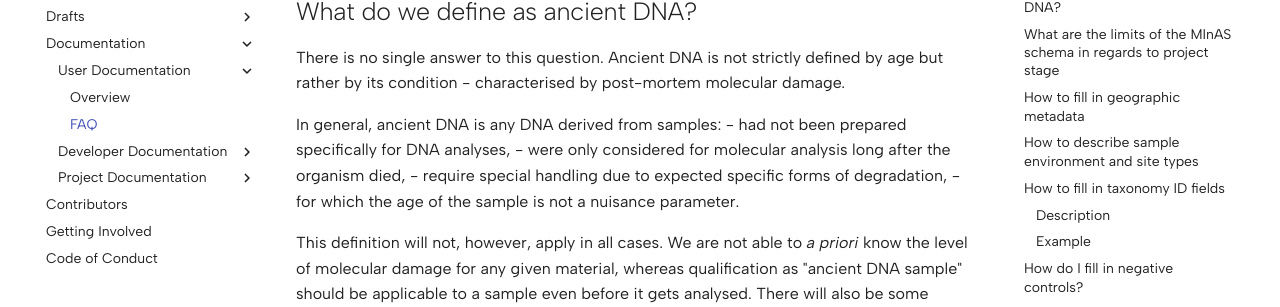
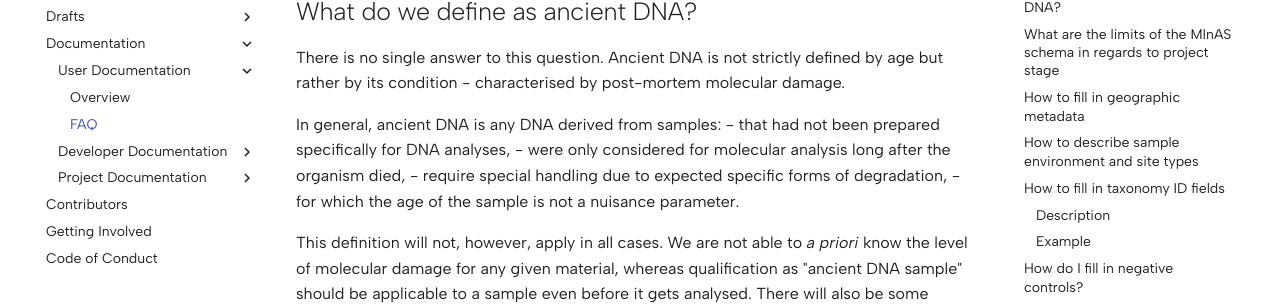
Before and after one commit to MIxS-MInAS/MIxS-MInAS.github.io, an MkDocs documentation site: the page built from docs/documentation/user-documentation/faq.md, in a window 1280 px wide and 900 px high, scrolled down 419 px. Shown: the part 145-452 px from the top of the window. Built offline with MkDocs 1.6.1 and Material for MkDocs 9.7.7, drawn with Linux system fonts in a browser that asks for light colours; comment, search, counter and statistics services are not loaded.

Commit message:
Update docs/documentation/user-documentation/faq.md
Co-authored-by: Deon de Jager <dejager4@gmail.com>

```diff
--- a/docs/documentation/user-documentation/faq.md
+++ b/docs/documentation/user-documentation/faq.md
@@ -20,7 +20,7 @@ There is no single answer to this question.
 Ancient DNA is not strictly defined by age but rather by its condition - characterised by post-mortem molecular damage.
 
 In general, ancient DNA is any DNA derived from samples:
-  - had not been prepared specifically for DNA analyses,
+  - that had not been prepared specifically for DNA analyses,
   - were only considered for molecular analysis long after the organism died,
   - require special handling due to expected specific forms of degradation,
   - for which the age of the sample is not a nuisance parameter.
```
